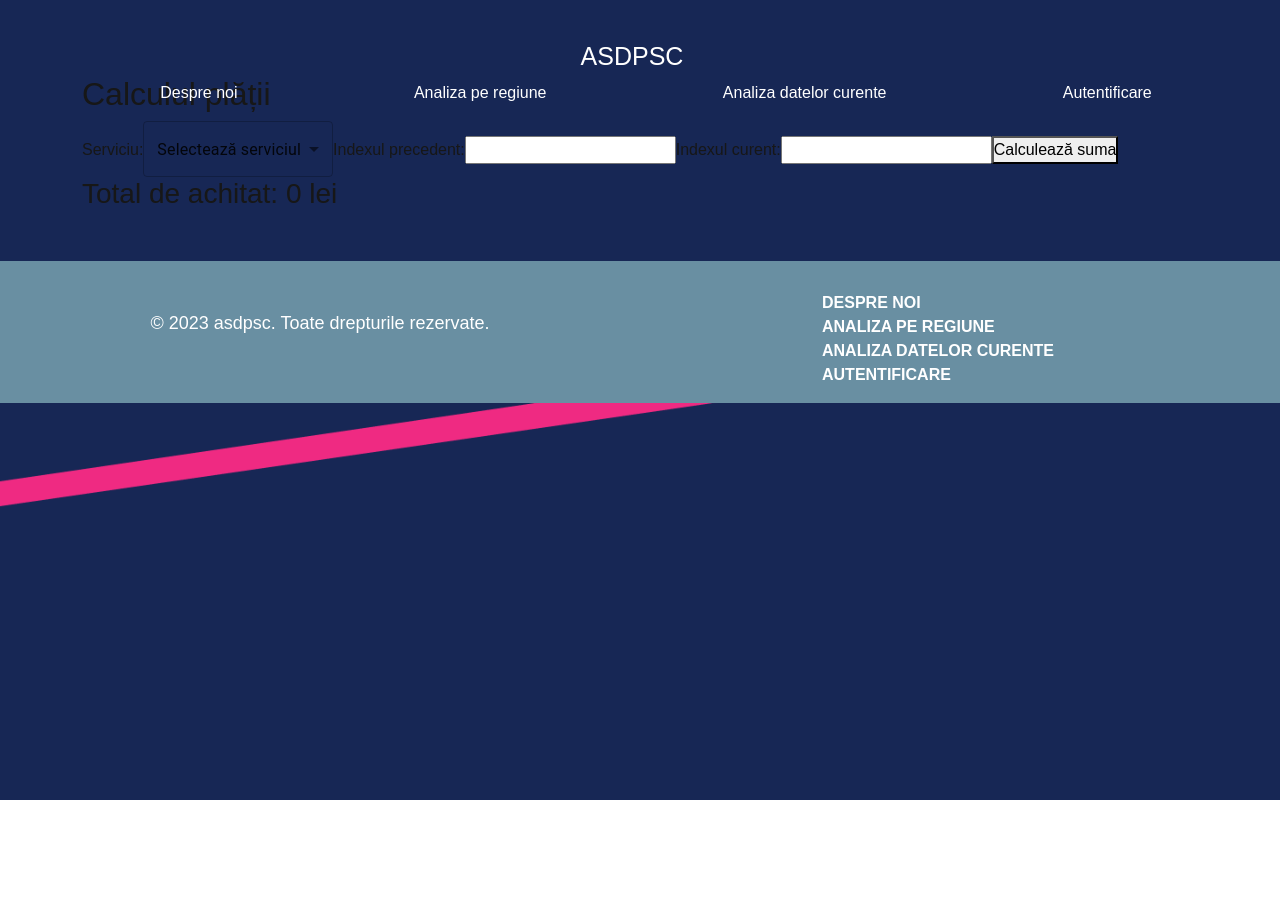
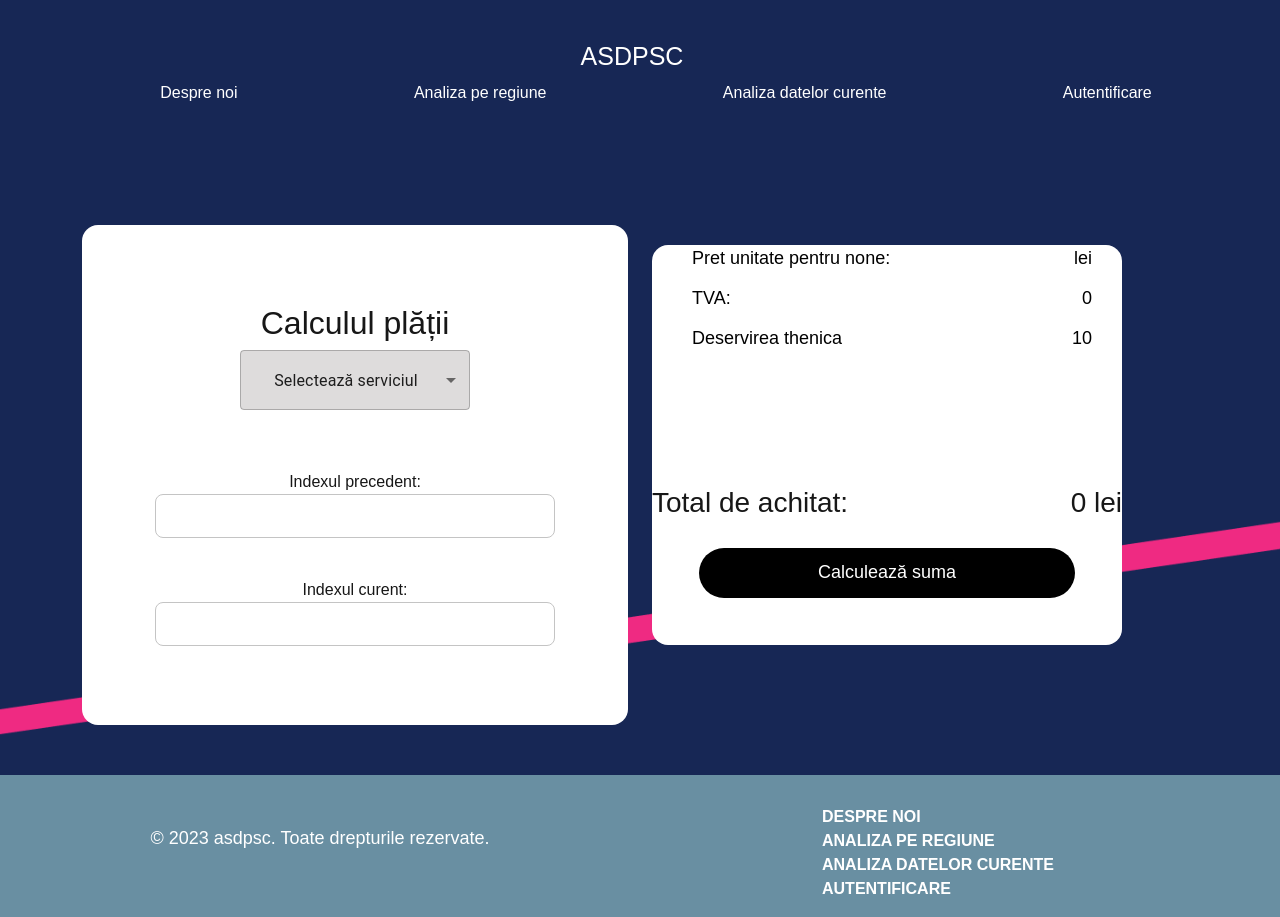
Before and after one commit to Klasterov/project1, a Next.js app in the folder my-app/: page /Current in a window 1280 px wide. Before the commit the page ends 800 px from the top, so only its background shows below. Built offline with nearby package versions, Linux system fonts and the light colour scheme.

Commit message:
modify current

```diff
--- a/my-app/src/app/Current/current.css
+++ b/my-app/src/app/Current/current.css
@@ -0,0 +1,85 @@
+.payment-container{
+    margin-top: 150px;
+}
+
+.payment-block{
+    background-color: white;
+    display: flex;
+    flex-direction: column;
+    align-items: center;
+    height: 500px;
+    justify-content: center;
+    border-radius: 16px;
+}
+
+.payment-select{
+    width: 230px;
+    height: 60px;
+    border: none;
+    border-radius: 50px;
+    background-color: #DEDCDC;
+    margin-bottom: 60px;
+    text-align: center;
+}
+
+.payment-input{
+    width: 400px;
+    height: 44px;
+    border-radius: 8px;
+    border: 1px solid #C4C4C4;
+}
+
+.input-block{
+    display: flex;
+    flex-direction: column;
+    align-items: center;
+    margin-bottom: 40px;
+}
+
+.input-block:last-child{
+    margin-bottom: 0px;
+}
+
+.input-block label{
+    text-align: left;
+}
+
+.checkout{
+    background-color: white;
+    width: 470px;
+    height: 400px;
+    border-radius: 16px;
+}
+
+.checkout p{
+    display: flex;
+    justify-content: space-between;
+    font-size: 18px;
+    font-weight: 500;
+    color: #000000;
+    margin-top: 20px;
+    width: 400px;
+    height: 20px;
+    margin-left: 40px;
+    margin-top: 20px;
+}
+
+.checkout h3{
+    display: flex;
+    justify-content: space-between;
+    margin-top: 30%;
+}
+
+.checkout button{
+    background-color: #000000;
+    color: white;
+    width: 80%;
+    height: 50px;
+    border-radius: 30px;
+    border: none;
+    font-size: 18px;
+    font-weight: 500;
+    margin-top: 20px;
+    margin-left: 10%;
+    bottom: 0;
+}
--- a/my-app/src/app/Current/page.jsx
+++ b/my-app/src/app/Current/page.jsx
@@ -5,6 +5,8 @@ import { Container } from "react-bootstrap";
 import { Select } from "@mui/material/";
 import { MenuItem } from "@mui/material/";
 import "./current.css";
+import Row from "react-bootstrap/Row";
+import Col from "react-bootstrap/Col";
 
 const rates = {
     "Gaze naturale": 3.5,
@@ -21,6 +23,7 @@ export default function Current() {
     const [previousIndex, setPreviousIndex] = React.useState("");
     const [currentIndex, setCurrentIndex] = React.useState("");
     const [amountDue, setAmountDue] = React.useState(0);
+    const [tva, setTva] = React.useState(0);
 
     const handleCalculation = () => {
         if (selectedService !== "none" && previousIndex && currentIndex) {
@@ -28,29 +31,44 @@ export default function Current() {
             const total = consumption * rates[selectedService];
             const tva = total * TVA_RATE;
             const finalTotal = total + tva + SERVICE_FEE;
+            setTva(tva.toFixed(2));
             setAmountDue(finalTotal.toFixed(2));
         }
     };
 
     return (
         <Container className="payment-container">
+            <Row>
+                <Col md={6}>
+                    <div className="payment-block">
                         <h2>Calculul plății</h2>
-            <label>Serviciu:</label>
-            <Select value={selectedService} onChange={(e) => setSelectedService(e.target.value)}>
+                        <Select className="payment-select" value={selectedService} onChange={(e) => setSelectedService(e.target.value)}>
                             <MenuItem value="none" disabled>Selectează serviciul</MenuItem>
                             {Object.keys(rates).map((service) => (
                                 <MenuItem key={service} value={service}>{service}</MenuItem>
                             ))}
                         </Select>
+                        <div className="input-block">
                             <label>Indexul precedent:</label>
-            <input type="number" value={previousIndex} onChange={(e) => setPreviousIndex(Number(e.target.value))} />
-
+                            <input className="payment-input" type="number" value={previousIndex} onChange={(e) => setPreviousIndex(Number(e.target.value))} />
+                        </div>
+                        <div className="input-block">
                             <label>Indexul curent:</label>
-            <input type="number" value={currentIndex} onChange={(e) => setCurrentIndex(Number(e.target.value))} />
+                            <input className="payment-input" type="number" value={currentIndex} onChange={(e) => setCurrentIndex(Number(e.target.value))} />
+                        </div>
+                    </div>
+                </Col>
+                <Col md={6}>
+                    <div className="checkout">
+                        <p>Pret unitate pentru {selectedService}: <span>{rates[selectedService]} lei</span></p>
+                        <p>TVA: <span>{tva}</span></p>
+                        <p>Deservirea thenica <span>{SERVICE_FEE}</span></p>
+                        <h3>Total de achitat:
+                             <span>{amountDue} lei</span></h3>
                         <button onClick={handleCalculation}>Calculează suma</button>
-            <div className="checkout">
-                <h3>Total de achitat: {amountDue} lei</h3>
                     </div>
+                </Col>
+            </Row>
         </Container>
 
     );
```
Lines whose indentation alone changed are shown as unchanged.
